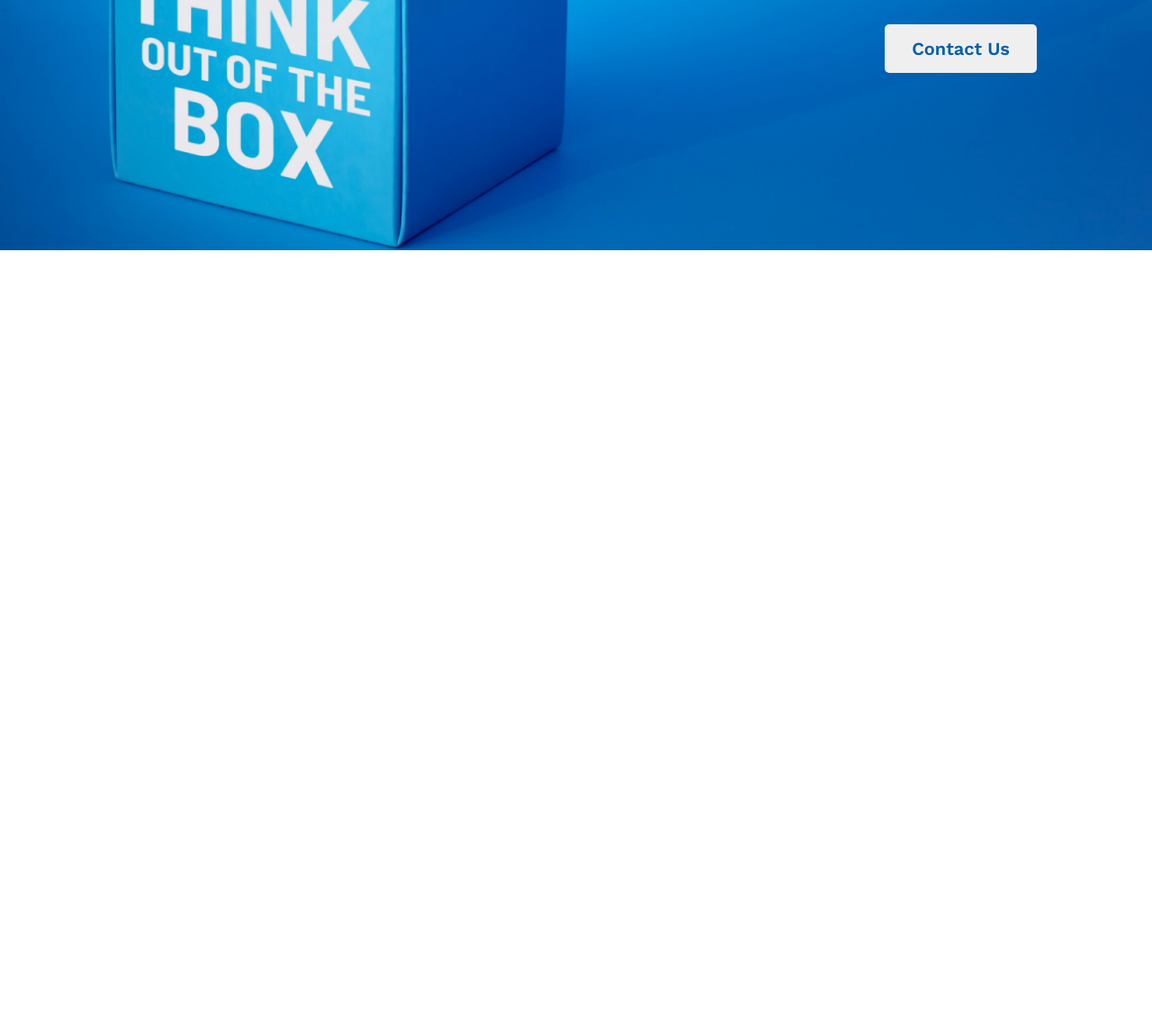
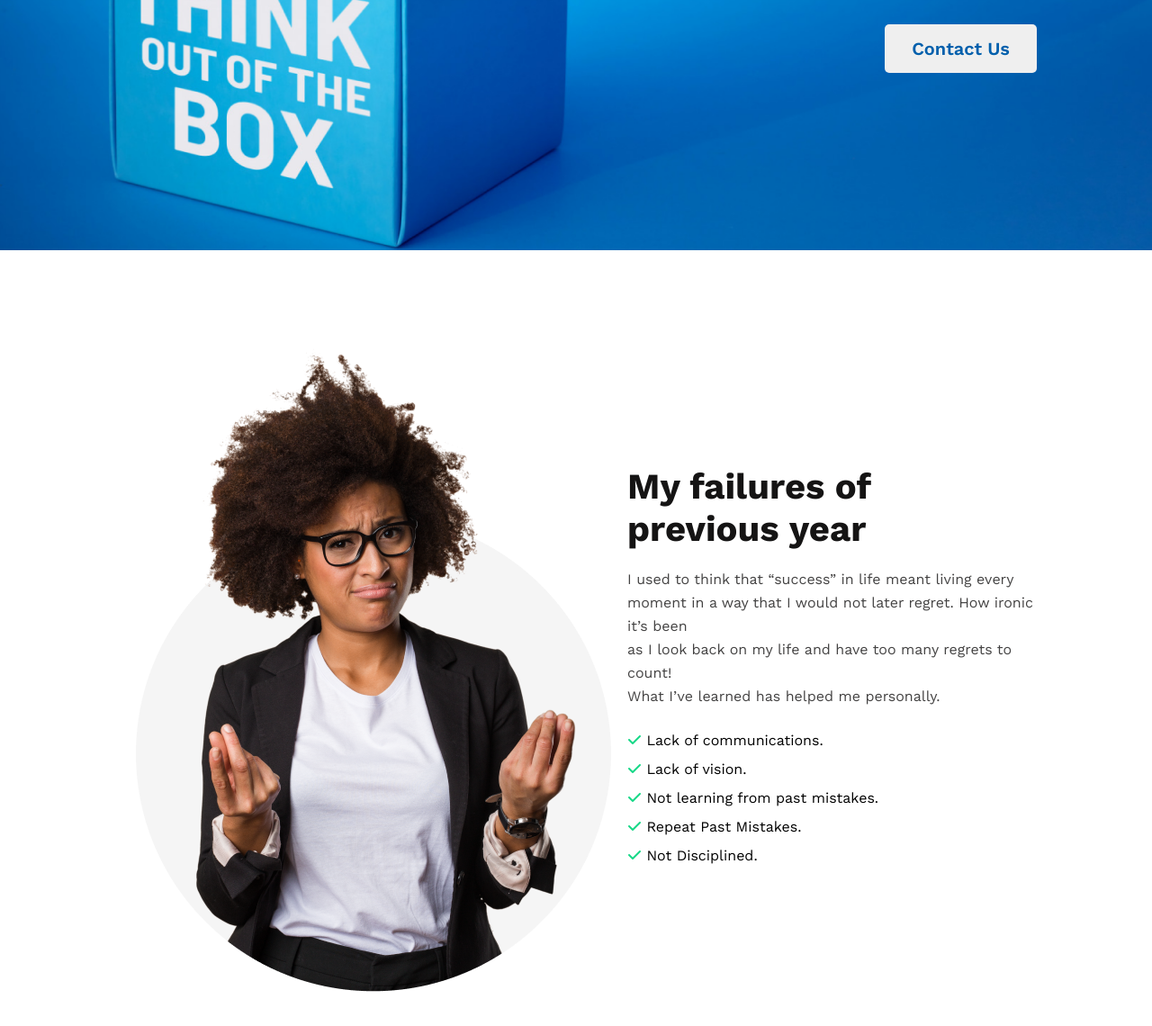
Before and after one commit to Foysalhossain/new-year-new-me, a plain HTML site: page index.html in a window 1280 px wide. Shown: the part 522-1662 px from the top of the page at 90% size. Before the commit the page ends 800 px from the top, so only its background shows below. Drawn offline with nearby package versions, Linux system fonts and the light colour scheme.

Commit message:
added failure section

```diff
--- a/index.html
+++ b/index.html
@@ -6,9 +6,13 @@
     <meta http-equiv="X-UA-Compatible" content="IE=edge">
     <meta name="viewport" content="width=device-width, initial-scale=1.0">
     <title>New year new me</title>
+    <!-- google font -->
     <link rel="preconnect" href="https://fonts.googleapis.com">
     <link rel="preconnect" href="https://fonts.gstatic.com" crossorigin>
     <link href="https://fonts.googleapis.com/css2?family=Work+Sans:wght@400;600;700&display=swap" rel="stylesheet">
+    <!-- fontawsome cdn -->
+    <link rel="stylesheet" href="https://cdnjs.cloudflare.com/ajax/libs/font-awesome/6.2.1/css/all.min.css">
+    <!-- style css -->
     <link rel="stylesheet" href="styles/style.css">
 </head>
 
@@ -24,11 +28,35 @@
                 </p>
                 <button class="btn-primary">Contact Us</button>
             </div>
-
         </div>
     </header>
     <main>
-
+        <!-- failure section area -->
+        <div class="failure-section">
+            <div>
+                <img src="images/person.png" alt="person">
+            </div>
+            <div class="failure-details">
+                <h2>My failures of <br> previous year</h2>
+                <p>
+                    I used to think that “success” in life meant living every <br> moment in a way that I would not
+                    later
+                    regret. How ironic it’s been <br> as I look back on my life and have too many regrets to count! <br>
+                    What
+                    I’ve
+                    learned has helped me personally.
+                </p>
+                <div class="target-section">
+                    <ul>
+                        <li><i class="fa-solid fa-check"></i> Lack of communications.</li>
+                        <li><i class="fa-solid fa-check"></i> Lack of vision.</li>
+                        <li><i class="fa-solid fa-check"></i> Not learning from past mistakes.</li>
+                        <li><i class="fa-solid fa-check"></i> Repeat Past Mistakes.</li>
+                        <li><i class="fa-solid fa-check"></i> Not Disciplined.</li>
+                    </ul>
+                </div>
+            </div>
+        </div>
     </main>
     <footer>
 
--- a/styles/style.css
+++ b/styles/style.css
@@ -44,3 +44,38 @@ header {
     border-radius: 5px;
     border: none;
 }
+
+/* failure section style */
+.failure-section {
+    width: 80%;
+    margin: 100px auto;
+    display: flex;
+    justify-content: space-evenly;
+    align-items: center;
+}
+
+.failure-details h2 {
+    font-weight: 700;
+    font-size: 40px;
+    color: #151414;
+}
+
+.failure-details p {
+    font-size: 16px;
+    color: #444343;
+    margin: 20px 0;
+    line-height: 26px;
+}
+
+.target-section ul {
+    list-style: none;
+    padding-left: 0;
+}
+
+.target-section ul li {
+    line-height: 2;
+}
+
+.target-section ul li i {
+    color: #16D887;
+}
```
